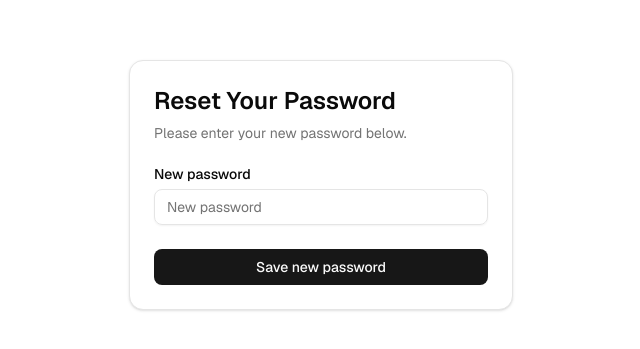
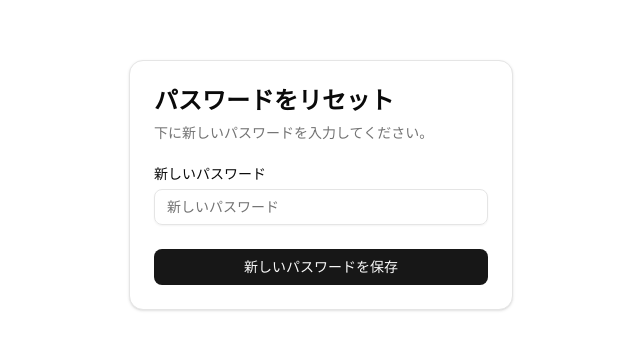
Before and after one commit to TkymHrt/half-and-half, a Next.js app: page /auth/update-password in a window 1280 px wide. Shown: the part 215-564 px from the top of the page, without its empty margins (319-959 px from the left). Built offline with nearby package versions, Linux system fonts and the light colour scheme; no server answers.

Commit message:
[feat] パスワードリセット用のコンポーネントを日本語化

```diff
--- a/src/components/update-password-form.tsx
+++ b/src/components/update-password-form.tsx
@@ -41,7 +41,9 @@ export function UpdatePasswordForm({
       router.push("/protected");
     } catch (caughtError: unknown) {
       setError(
-        caughtError instanceof Error ? caughtError.message : "An error occurred"
+        caughtError instanceof Error
+          ? caughtError.message
+          : "エラーが発生しました"
       );
     } finally {
       setIsLoading(false);
@@ -52,20 +54,20 @@ export function UpdatePasswordForm({
     <div className={cn("flex flex-col gap-6", className)} {...props}>
       <Card>
         <CardHeader>
-          <CardTitle className="text-2xl">Reset Your Password</CardTitle>
+          <CardTitle className="text-2xl">パスワードをリセット</CardTitle>
           <CardDescription>
-            Please enter your new password below.
+            下に新しいパスワードを入力してください。
           </CardDescription>
         </CardHeader>
         <CardContent>
           <form onSubmit={handleForgotPassword}>
             <div className="flex flex-col gap-6">
               <div className="grid gap-2">
-                <Label htmlFor="password">New password</Label>
+                <Label htmlFor="password">新しいパスワード</Label>
                 <Input
                   id="password"
                   onChange={(e) => setPassword(e.target.value)}
-                  placeholder="New password"
+                  placeholder="新しいパスワード"
                   required
                   type="password"
                   value={password}
@@ -73,7 +75,7 @@ export function UpdatePasswordForm({
               </div>
               {error && <p className="text-red-500 text-sm">{error}</p>}
               <Button className="w-full" disabled={isLoading} type="submit">
-                {isLoading ? "Saving..." : "Save new password"}
+                {isLoading ? "保存中..." : "新しいパスワードを保存"}
               </Button>
             </div>
           </form>
```
